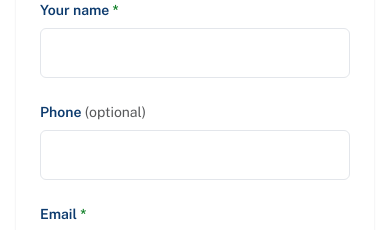
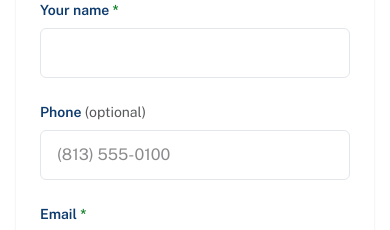
Before and after one commit to jevoncochran/lade-healthcare-services, a Next.js app: page /contact in a window 390 px wide. Shown: the part 1240-1470 px from the top of the page. Built offline with nearby package versions, Linux system fonts and the light colour scheme.

Commit message:
format phone number

```diff
--- a/src/app/(account)/account/AccountDetails.tsx
+++ b/src/app/(account)/account/AccountDetails.tsx
@@ -6,6 +6,7 @@ import Button from "@/components/Button";
 import FormAlert from "@/components/account/FormAlert";
 import { ArrowRightIcon } from "@/components/Icons";
 import { api, type Customer } from "@/lib/api";
+import { formatPhone } from "@/lib/phone";
 import { useSignedIn } from "@/lib/useSignedIn";
 
 const AccountDetails = () => {
@@ -74,7 +75,7 @@ const AccountDetails = () => {
           <Detail label="First name" value={customer.firstName} />
           <Detail label="Last name" value={customer.lastName} />
           <Detail label="Email" value={customer.email} />
-          <Detail label="Phone" value={customer.phone} />
+          <Detail label="Phone" value={formatPhone(customer.phone)} />
         </dl>
       </div>
 
--- a/src/app/(account)/book-a-ride/TripForm.tsx
+++ b/src/app/(account)/book-a-ride/TripForm.tsx
@@ -8,6 +8,7 @@ import InputField from "@/components/form/InputField";
 import StepProgress from "@/components/form/StepProgress";
 import AddressAutocomplete from "./AddressAutocomplete";
 import { checkPhone, compactErrors, type FieldErrors } from "@/lib/account";
+import { phoneInputProps } from "@/lib/phone";
 import {
   careLevelOptions,
   relationshipOptions,
@@ -283,7 +284,7 @@ const TripForm = ({
               <InputField
                 name="riderPhone"
                 label="Rider's phone"
-                type="tel"
+                {...phoneInputProps}
                 hint="So the driver can reach them on the day."
                 defaultValue={initial.riderPhone}
                 error={errors.riderPhone}
--- a/src/app/(account)/signup/SignupForm.tsx
+++ b/src/app/(account)/signup/SignupForm.tsx
@@ -19,6 +19,7 @@ import {
   type FieldErrors,
 } from "@/lib/account";
 import { api } from "@/lib/api";
+import { phoneInputProps } from "@/lib/phone";
 
 const SignupForm = () => {
   const [errors, setErrors] = useState<FieldErrors>({});
@@ -146,8 +147,7 @@ const SignupForm = () => {
         <InputField
           name="phone"
           label="Phone"
-          type="tel"
-          autoComplete="tel"
+          {...phoneInputProps}
           hint="We'll call this number if we need to reach you about a ride."
           required
           error={errors.phone}
--- a/src/app/admin/bookings/[id]/BookingDetail.tsx
+++ b/src/app/admin/bookings/[id]/BookingDetail.tsx
@@ -25,6 +25,7 @@ import {
   historyLabel,
   type StaffBooking,
 } from "@/lib/staff";
+import { formatPhone } from "@/lib/phone";
 import { useLiveUpdates } from "@/lib/useLiveUpdates";
 import { useSignedIn } from "@/lib/useSignedIn";
 import StatusBadge from "../../StatusBadge";
@@ -50,7 +51,7 @@ const AddressBlock = ({ address }: { address: Address }) => (
 
 const PhoneLink = ({ phone }: { phone: string }) => (
   <a href={`tel:${phone.replace(/[^\d+]/g, "")}`} className="link-arrow">
-    {phone}
+    {formatPhone(phone)}
   </a>
 );
 
--- a/src/app/contact/ContactForm.tsx
+++ b/src/app/contact/ContactForm.tsx
@@ -11,6 +11,7 @@ import {
   type ContactFormState,
   type ContactValues,
 } from "@/lib/contact";
+import { phoneInputProps } from "@/lib/phone";
 import { site } from "@/lib/site";
 
 const initialState: ContactFormState = { status: "idle" };
@@ -125,8 +126,7 @@ const ContactForm = ({ defaultTopic = "" }: { defaultTopic?: string }) => {
           <input
             id="phone"
             name="phone"
-            type="tel"
-            autoComplete="tel"
+            {...phoneInputProps}
             className="form-input"
             aria-invalid={!!errors.phone}
             aria-describedby={describedBy("phone", undefined, errors.phone)}
--- /dev/null
+++ b/src/lib/phone.ts
@@ -0,0 +1,54 @@
+import type { FormEvent } from "react";
+
+// US phone numbers, shown and typed as (813) 555-0100. The API accepts any
+// common format and stores what it's sent; it matches numbers on their
+// digits, so formatting never stops a lookup from working.
+
+// The 10 digits, without a leading 1 country code. US area codes never
+// start with 0 or 1, so a leading 1 is always the country code.
+const tenDigits = (value: string) =>
+  value.replace(/\D/g, "").replace(/^1/, "").slice(0, 10);
+
+// For showing a number: "8135550100", "+1 813-555-0100" → "(813) 555-0100".
+// Anything that isn't a US number is shown as it is.
+export const formatPhone = (value: string) => {
+  const digits = value.replace(/\D/g, "");
+  if (digits.length === 10 || (digits.length === 11 && digits[0] === "1")) {
+    const d = digits.slice(-10);
+    return `(${d.slice(0, 3)}) ${d.slice(3, 6)}-${d.slice(6)}`;
+  }
+  return value;
+};
+
+// While typing: "813" → "(813", "8135" → "(813) 5", "8135550100" →
+// "(813) 555-0100". Stops at 10 digits.
+export const formatPhoneInput = (value: string) => {
+  const d = tenDigits(value);
+  if (d.length === 0) return "";
+  if (d.length <= 3) return `(${d}`;
+  if (d.length <= 6) return `(${d.slice(0, 3)}) ${d.slice(3)}`;
+  return `(${d.slice(0, 3)}) ${d.slice(3, 6)}-${d.slice(6)}`;
+};
+
+// Props for a phone <input> (works with <InputField> and plain inputs; the
+// forms stay uncontrolled). Formats as you type when the caret is at the
+// end, so fixing a digit in the middle doesn't make the caret jump. On
+// leaving the field, formats only a complete number: anything else (e.g. an
+// 11th digit added mid-edit) stays as typed for the form's check to flag,
+// rather than silently dropping a digit.
+export const phoneInputProps = {
+  type: "tel",
+  inputMode: "tel",
+  autoComplete: "tel",
+  placeholder: "(813) 555-0100",
+  onInput: (event: FormEvent<HTMLInputElement>) => {
+    const input = event.currentTarget;
+    if (input.selectionStart === input.value.length) {
+      input.value = formatPhoneInput(input.value);
+    }
+  },
+  onBlur: (event: FormEvent<HTMLInputElement>) => {
+    const input = event.currentTarget;
+    input.value = formatPhone(input.value);
+  },
+} as const;
```
